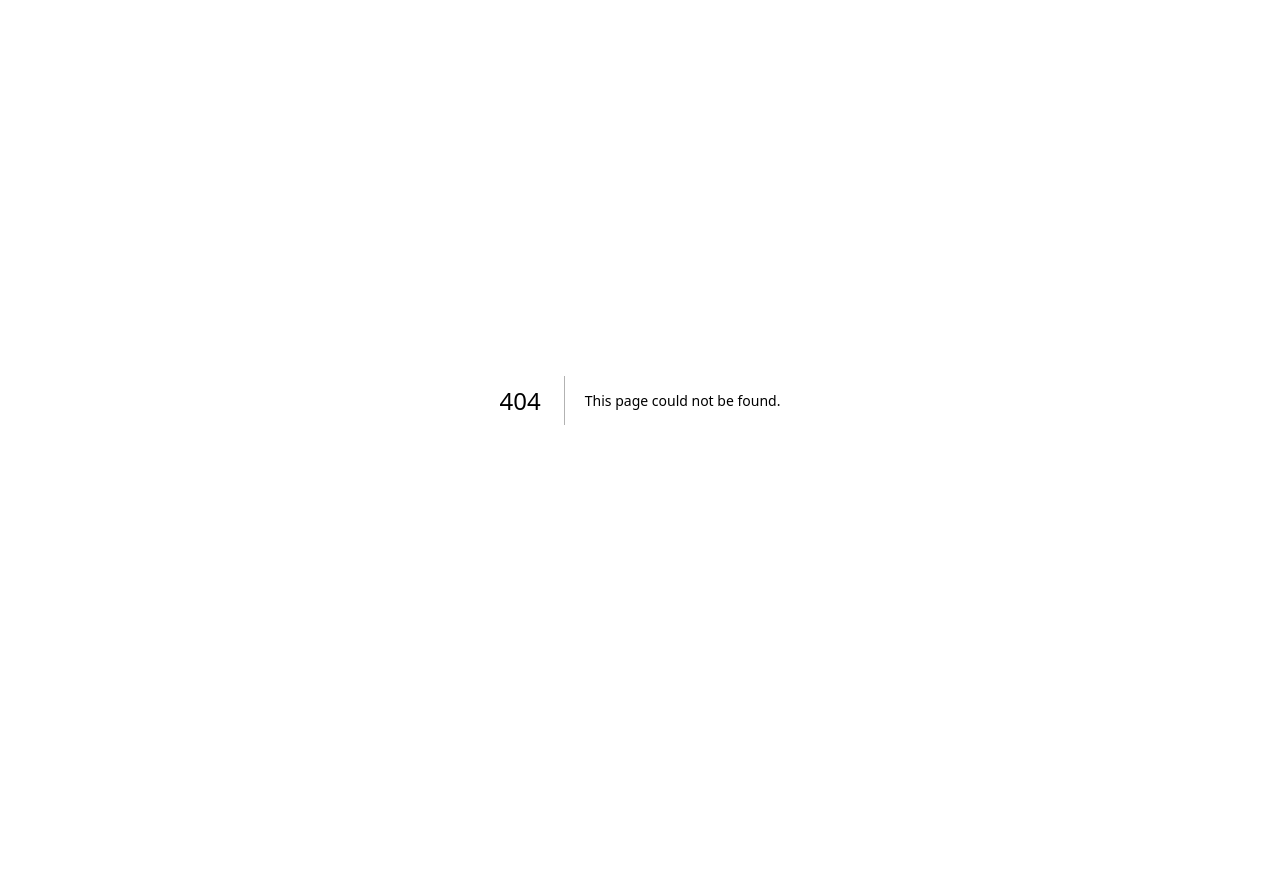
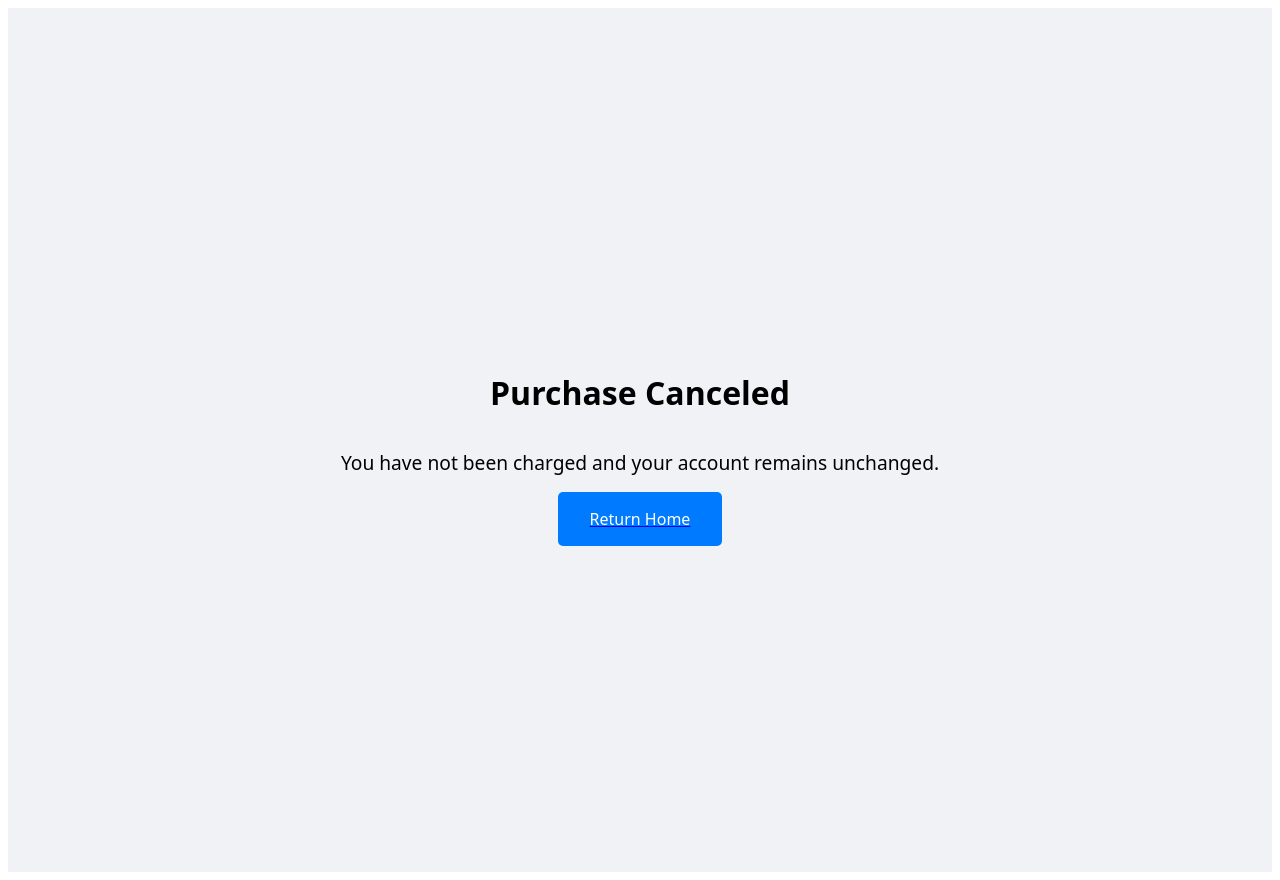
Before and after one commit to Sm0k367/a1, a Next.js app: page /cancel in a window 1280 px wide. Before the commit this address had no page. Before the commit the page ends 800 px from the top, so only its background shows below. Built offline with nearby package versions, Linux system fonts and the light colour scheme.

Commit message:
Create cancel.js

```diff
--- /dev/null
+++ b/pages/cancel.js
@@ -0,0 +1,43 @@
+// pages/cancel.js
+import Head from 'next/head'
+import Link from 'next/link'
+
+export default function Cancel() {
+  return (
+    <>
+      <Head>
+        <title>Purchase Canceled – EPIC TECH AI OS</title>
+      </Head>
+      <main style={{
+        display: 'flex',
+        flexDirection: 'column',
+        alignItems: 'center',
+        justifyContent: 'center',
+        height: '100vh',
+        background: '#f0f2f5',
+        textAlign: 'center',
+        padding: '2rem',
+        fontFamily: 'system-ui'
+      }}>
+        <h1 style={{ fontSize: '2rem', marginBottom: '1rem' }}>
+          Purchase Canceled
+        </h1>
+        <p style={{ fontSize: '1.2rem', marginBottom: '2rem' }}>
+          You have not been charged and your account remains unchanged.
+        </p>
+        <Link href="/">
+          <a style={{
+            padding: '1rem 2rem',
+            fontSize: '1rem',
+            background: '#007BFF',
+            color: '#fff',
+            borderRadius: '5px',
+            textDecoration: 'none'
+          }}>
+            Return Home
+          </a>
+        </Link>
+      </main>
+    </>
+  )
+}
```
